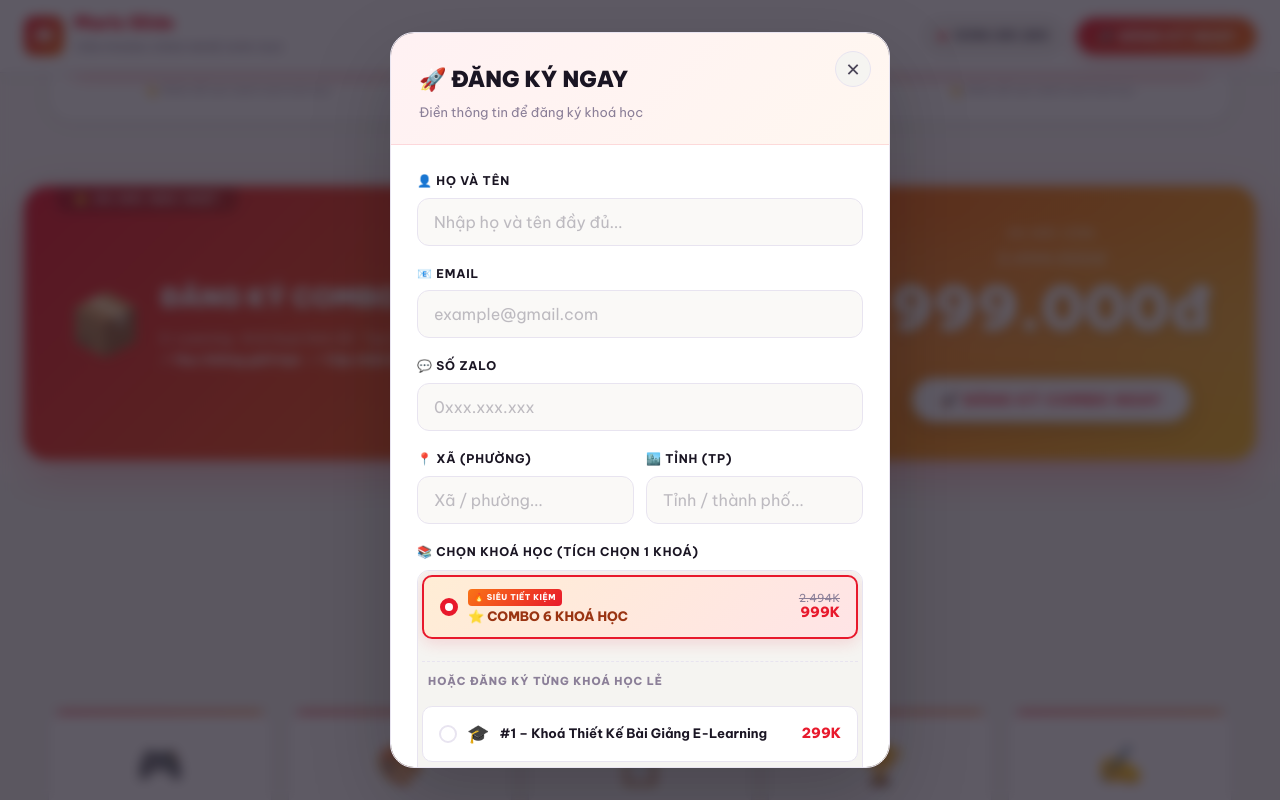
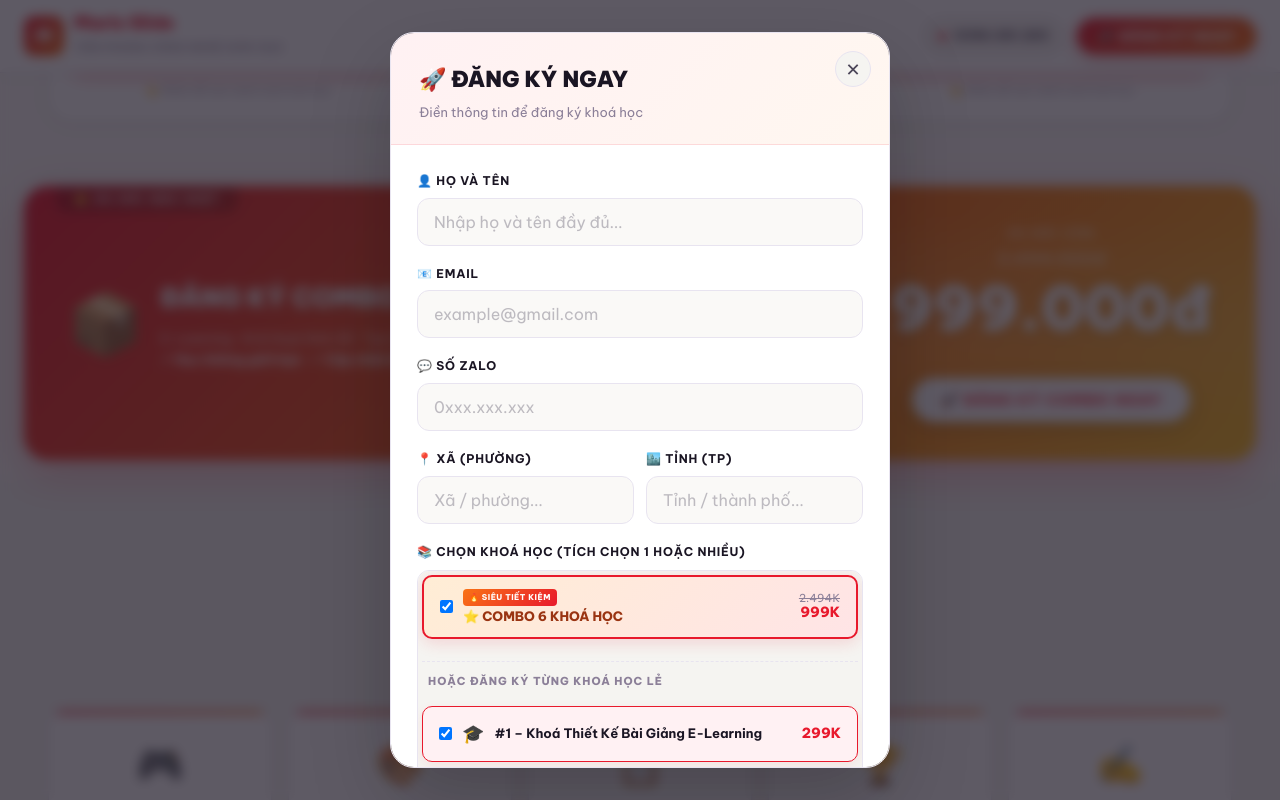
Before and after one commit to Marioslide339/khoahoccongnghe2_marisslide, a React (Vite) app: page / in a window 1280 px wide. Both pictures are taken after a click on the button "🚀 ĐĂNG KÝ COMBO NGAY". Shown: the part 1636-2436 px from the top of the page. Built offline with nearby package versions, Linux system fonts and the light colour scheme.

Commit message:
Update App.tsx

```diff
--- a/src/App.tsx
+++ b/src/App.tsx
@@ -588,21 +588,43 @@ function RegisterModal({ defaultCourse = '', onClose, onPayment }: RegisterModal
   const [form, setForm] = useState({
     name: '', email: '', zalo: '', ward: '', province: '',
   });
-  const [selectedCourse, setSelectedCourse] = useState<string>(() => {
-    if (defaultCourse) return defaultCourse;
-    return '';
+  const [selectedCourses, setSelectedCourses] = useState<string[]>(() => {
+    if (defaultCourse === 'Combo 6 Khoá Học - 999K') {
+      return COURSES.map(c => c.title);
+    } else if (defaultCourse) {
+      return [defaultCourse];
+    }
+    return [];
   });
   const [loading, setLoading] = useState(false);
   const [success, setSuccess] = useState(false);
   const [error, setError] = useState('');
 
-  const handleSelectCourse = (title: string) => {
+  const isComboSelected = selectedCourses.length === COURSES.length;
+
+  const handleToggleCombo = () => {
     setError('');
-    setSelectedCourse(title);
+    if (isComboSelected) {
+      setSelectedCourses([]);
+    } else {
+      setSelectedCourses(COURSES.map(c => c.title));
+    }
   };
 
-  const getPaymentDetails = (selected: string) => {
-    if (selected === 'Combo 6 Khoá Học - 999K') {
+  const handleToggleCourse = (title: string) => {
+    setError('');
+    setSelectedCourses(prev => {
+      if (prev.includes(title)) {
+        return prev.filter(t => t !== title);
+      } else {
+        return [...prev, title];
+      }
+    });
+  };
+
+  const getPaymentDetails = (selected: string[]) => {
+    const isAll = selected.length === COURSES.length;
+    if (isAll) {
       return {
         courseName: 'Combo 6 Khoá Học - 999K',
         price: 999000,
@@ -610,7 +632,7 @@ function RegisterModal({ defaultCourse = '', onClose, onPayment }: RegisterModal
       };
     }
 
-    if (!selected) {
+    if (selected.length === 0) {
       return {
         courseName: '',
         price: 0,
@@ -618,15 +640,42 @@ function RegisterModal({ defaultCourse = '', onClose, onPayment }: RegisterModal
       };
     }
 
-    const payInfo = COURSE_PAY[selected];
+    let totalPrice = 0;
+    const codes: string[] = [];
+    const names: string[] = [];
+
+    COURSES.forEach(c => {
+      if (selected.includes(c.title)) {
+        const payInfo = COURSE_PAY[c.title];
+        if (payInfo) {
+          totalPrice += payInfo.price;
+          codes.push(payInfo.code);
+          names.push(c.title);
+        }
+      }
+    });
+
+    if (totalPrice >= 999000) {
+      return {
+        courseName: 'Combo 6 Khoá Học - 999K',
+        price: 999000,
+        code: 'COMBO',
+      };
+    }
+
     return {
-      courseName: selected,
-      price: payInfo ? payInfo.price : 0,
-      code: payInfo ? payInfo.code : '',
+      courseName: names.join(', '),
+      price: totalPrice,
+      code: codes.join(' '),
     };
   };
 
-  const { price: currentPrice, code: currentCode, courseName: currentCourseName } = getPaymentDetails(selectedCourse);
+  const { price: currentPrice, code: currentCode, courseName: currentCourseName } = getPaymentDetails(selectedCourses);
+  const rawSum = selectedCourses.reduce((sum, title) => {
+    const payInfo = COURSE_PAY[title];
+    return sum + (payInfo ? payInfo.price : 0);
+  }, 0);
+  const isComboUpgrade = !isComboSelected && selectedCourses.length > 0 && rawSum >= 999000;
 
   const handleChange = (e: React.ChangeEvent<HTMLInputElement>) => {
     setForm(prev => ({ ...prev, [e.target.name]: e.target.value }));
@@ -640,7 +689,7 @@ function RegisterModal({ defaultCourse = '', onClose, onPayment }: RegisterModal
     if (!form.zalo.trim()) return setError('⚠️ Vui lòng nhập số Zalo');
     if (!form.ward.trim()) return setError('⚠️ Vui lòng nhập xã / phường');
     if (!form.province.trim()) return setError('⚠️ Vui lòng nhập tỉnh / thành phố');
-    if (!selectedCourse) return setError('⚠️ Vui lòng chọn khoá học');
+    if (selectedCourses.length === 0) return setError('⚠️ Vui lòng chọn ít nhất một khoá học');
 
     setLoading(true);
     try {
@@ -702,20 +751,19 @@ function RegisterModal({ defaultCourse = '', onClose, onPayment }: RegisterModal
                 </div>
               </div>
               <div className="form-group">
-                <label className="form-lbl">📚 Chọn khoá học (Tích chọn 1 khoá)</label>
+                <label className="form-lbl">📚 Chọn khoá học (Tích chọn 1 hoặc nhiều)</label>
                 <div className="course-checklist">
                   {/* Combo Option Card */}
                   <div
-                    className={`course-check-item combo-item ${selectedCourse === 'Combo 6 Khoá Học - 999K' ? 'checked' : ''}`}
-                    onClick={() => handleSelectCourse('Combo 6 Khoá Học - 999K')}
+                    className={`course-check-item combo-item ${isComboSelected ? 'checked' : ''}`}
+                    onClick={handleToggleCombo}
                   >
                     <div className="course-check-left">
                       <input
-                        type="radio"
-                        name="course-selection"
-                        checked={selectedCourse === 'Combo 6 Khoá Học - 999K'}
+                        type="checkbox"
+                        checked={isComboSelected}
                         onChange={() => {}}
-                        className="custom-radio"
+                        className="custom-checkbox"
                       />
                       <div className="course-check-info">
                         <span className="course-check-badge">🔥 Siêu tiết kiệm</span>
@@ -732,20 +780,19 @@ function RegisterModal({ defaultCourse = '', onClose, onPayment }: RegisterModal
 
                   {/* Individual Course Cards */}
                   {COURSES.map(c => {
-                    const isChecked = selectedCourse === c.title;
+                    const isChecked = selectedCourses.includes(c.title);
                     return (
                       <div
                         key={c.id}
                         className={`course-check-item ${isChecked ? 'checked' : ''}`}
-                        onClick={() => handleSelectCourse(c.title)}
+                        onClick={() => handleToggleCourse(c.title)}
                       >
                         <div className="course-check-left">
                           <input
-                            type="radio"
-                            name="course-selection"
+                            type="checkbox"
                             checked={isChecked}
                             onChange={() => {}}
-                            className="custom-radio"
+                            className="custom-checkbox"
                           />
                           <span className="course-check-icon">{c.icon}</span>
                           <span className="course-check-title">#{c.id} – {c.title}</span>
@@ -759,16 +806,21 @@ function RegisterModal({ defaultCourse = '', onClose, onPayment }: RegisterModal
                 </div>
 
                 {/* Price Summary Box */}
-                {selectedCourse && (
+                {selectedCourses.length > 0 && (
                   <div className="price-summary-box">
                     <div className="price-summary-row">
-                      <span>Đăng ký:</span>
-                      <strong>{selectedCourse === 'Combo 6 Khoá Học - 999K' ? 'Combo 6 khoá học' : '1 khoá học'}</strong>
+                      <span>Số lượng đã chọn:</span>
+                      <strong>{isComboSelected ? 6 : selectedCourses.length} khoá học</strong>
                     </div>
                     <div className="price-summary-row highlight">
                       <span>TỔNG TIỀN TẠM TÍNH:</span>
                       <span className="summary-price">{currentPrice.toLocaleString('vi-VN')}đ</span>
                     </div>
+                    {isComboUpgrade && (
+                      <div className="combo-upgrade-tip">
+                        🎉 Đã tự động kích hoạt giá **COMBO 999K** tối ưu nhất cho bạn!
+                      </div>
+                    )}
                   </div>
                 )}
               </div>
```
